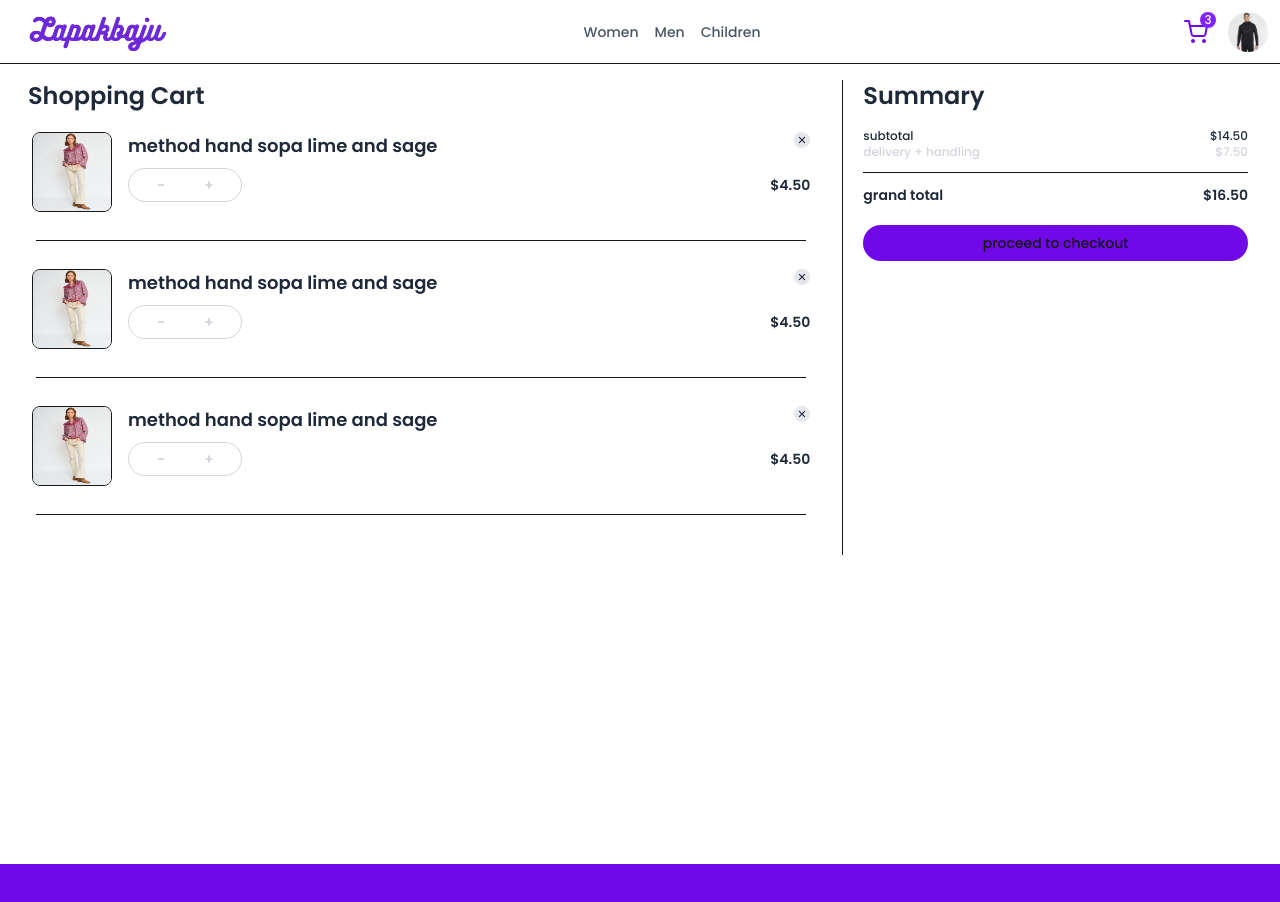
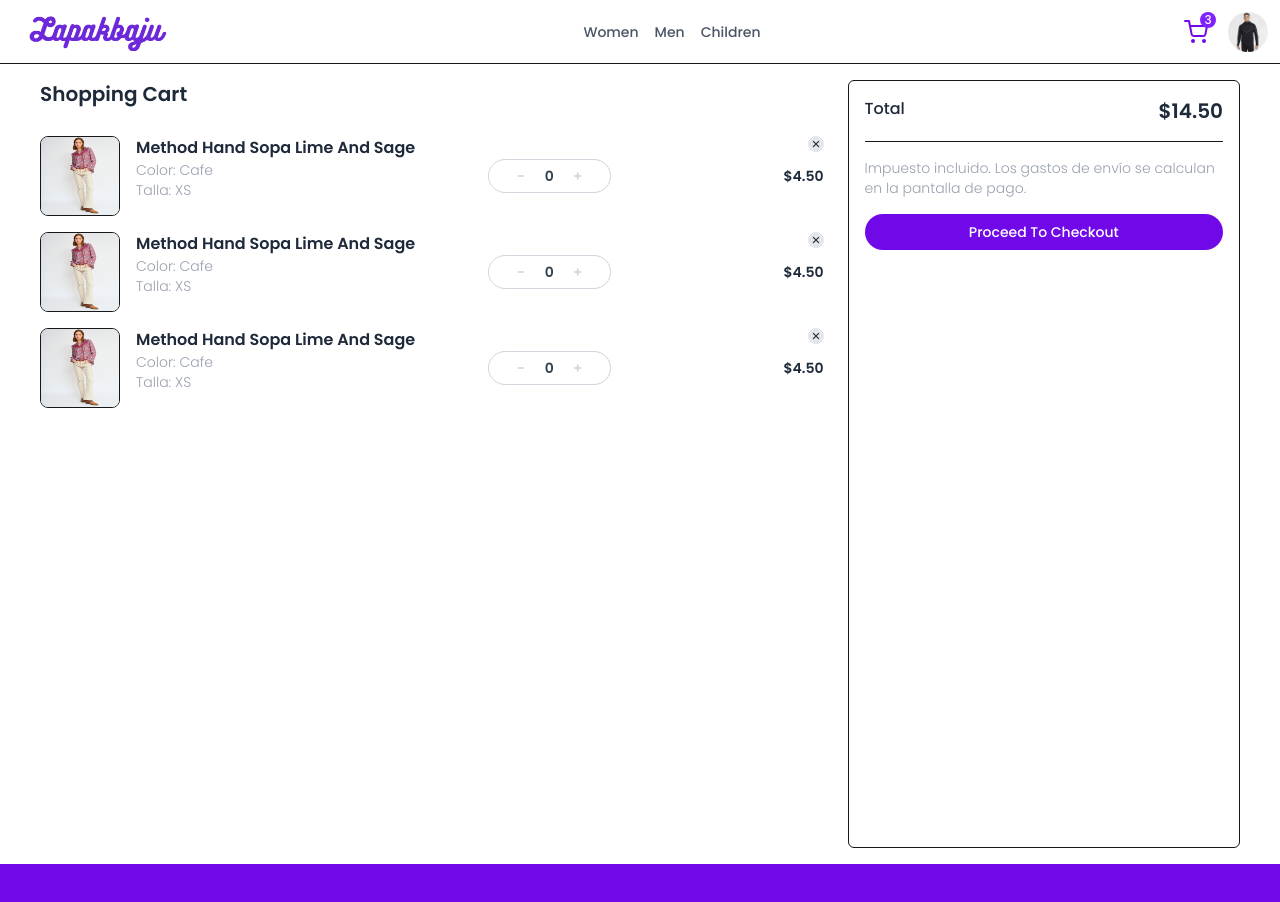
Before and after one commit to HLena/lapakbaju-store, a Next.js app: page /cart in a window 1280 px wide. Shown: the top 902 px of the page. Built offline with nearby package versions, Linux system fonts and the light colour scheme.

Commit message:
feat: update design

```diff
--- a/src/app/(shop)/cart/page.tsx
+++ b/src/app/(shop)/cart/page.tsx
@@ -1,37 +1,32 @@
 import ShoppinCartItem from "@/components/cart/ShoppinCartItem"
-import CheckoutPage from '../checkout/page';
+import Subtitle from "@/components/cart/Subtitle"
+import Link from "next/link"
 
 const CartPage = () => {
   return (
-    <div className="flex  grow flex-col p-4 lg:flex-row h-full">
-      <div className="flex flex-col lg:flex-2/3 mb-5">
-        <h1 className="capitalize text-2xl text-gray-800 font-semibold ml-3 mb-3">shopping cart</h1>
-        <ShoppinCartItem/>
-        <ShoppinCartItem/>
-        <ShoppinCartItem/>
-      </div>
+    <div className="flex flex-col grow px-4 my-4 gap-6 lg:flex-row md:px-10">
 
+        <div className="flex flex-col lg:flex-2/3 gap-4 ">
+          <Subtitle title="shopping cart"/>
+          <ShoppinCartItem/>
+          <ShoppinCartItem/>
+          <ShoppinCartItem/>
+        </div>
 
-
-      <div className="mx-4 leading-10 flex flex-col lg:flex-1/3 lg:border-l lg:pl-5 ">
-        <h1 className="hidden capitalize text-2xl text-gray-800 font-semibold mb-4 lg:block">Summary</h1>
-        <p className="text-xs text-gray-800 flex justify-between">
-          <span>subtotal</span>
-          <span>$14.50</span>
-        </p>
-        <p className="text-xs text-gray-300 flex justify-between">
-          <span>delivery + handling</span>
-          <span>$7.50</span>
-        </p>
-        <hr className="my-3"/>
-        <p className="text-sm text-gray-800 font-black flex justify-between">
-          <span>grand total</span>
-          <span>$16.50</span>
+      <div className="border p-4 flex flex-col lg:flex-1/3  rounded-md">
+        <p className="text-gray-800 flex justify-between">
+          <span className="text-md">Total</span>
+          <span className="text-xl font-black">$14.50</span>
         </p>
 
-        <button className="font-white bg-violet-700 p-2 rounded-full text-sm mt-5">
+        <hr className="my-4"/>
+        <p className="text-sm text-gray-400 font-light flex justify-between">
+        Impuesto incluido. Los gastos de envío se calculan en la pantalla de pago.
+        </p>
+
+        <Link href="/checkout" className="text-white text-center capitalize bg-violet-700 p-2 rounded-full text-sm mt-4">
           proceed to checkout
-        </button>
+        </Link>
       </div>
 
 
--- a/src/components/cart/ShoppinCartItem.tsx
+++ b/src/components/cart/ShoppinCartItem.tsx
@@ -4,8 +4,7 @@ import { IoClose } from 'react-icons/io5';
 
 const ShoppinCartItem = () => {
   return (
-    <>
-      <div className="flex py-2 mx-4 rounded-md gap-4">
+    <div className="flex gap-4">
       <div className='w-20 h-20 relative overflow-hidden rounded-lg border'>
         <Image
           src="/images/products/blouse-pink.webp"
@@ -14,19 +13,23 @@ const ShoppinCartItem = () => {
           sizes='120px'
         />
       </div>
-        <div className='relative grow text-gray-800 text-sm font-semibold'>
+      <div className='relative grow text-gray-800 text-sm font-semibold md:flex gap-4'>
         <div className='absolute top-0 right-0 rounded-full p-0.5 bg-gray-200 text-xs cursor-pointer'>
           <IoClose/>
         </div>
-          <p className='mb-2 md:text-lg'>method hand sopa lime and sage</p>
-          <div className='flex justify-between items-center'>
-            <QuantitySelector/>
+        <div className='flex flex-col  flex-2'>
+          <p className='w-2/3 text-base capitalize md:w-full'>method hand sopa lime and sage</p>
+          <p className='text-sm text-gray-400 font-light leadiing-4'>
+            Color: Cafe <br />
+            Talla: XS
+          </p>
+        </div>
+        <div className='flex justify-between items-center mt-2  flex-2 md:m-0'>
+          <QuantitySelector quantity={0}  />
           <span className='font-semibold'>$4.50</span>
         </div>
       </div>
     </div>
-      <hr className='m-5'/>
-    </>
   )
 }
 
```
Lines whose indentation alone changed are shown as unchanged.
